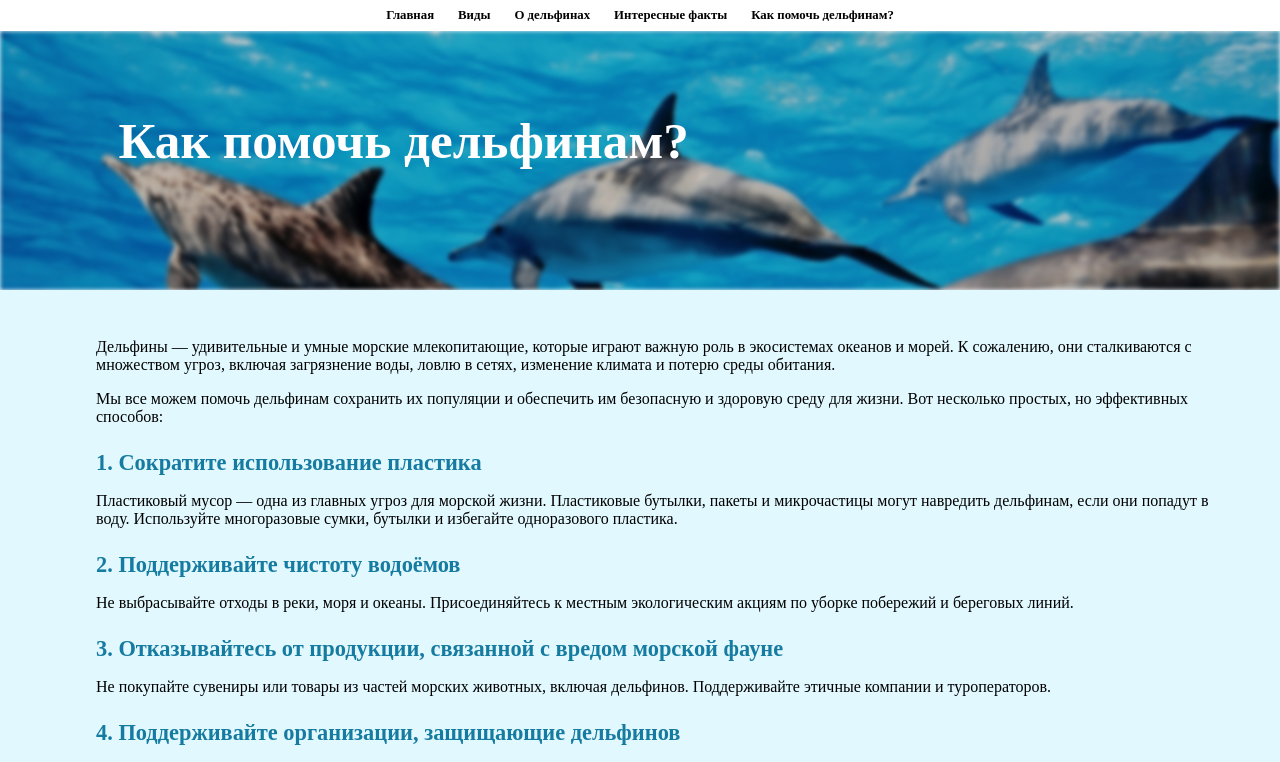
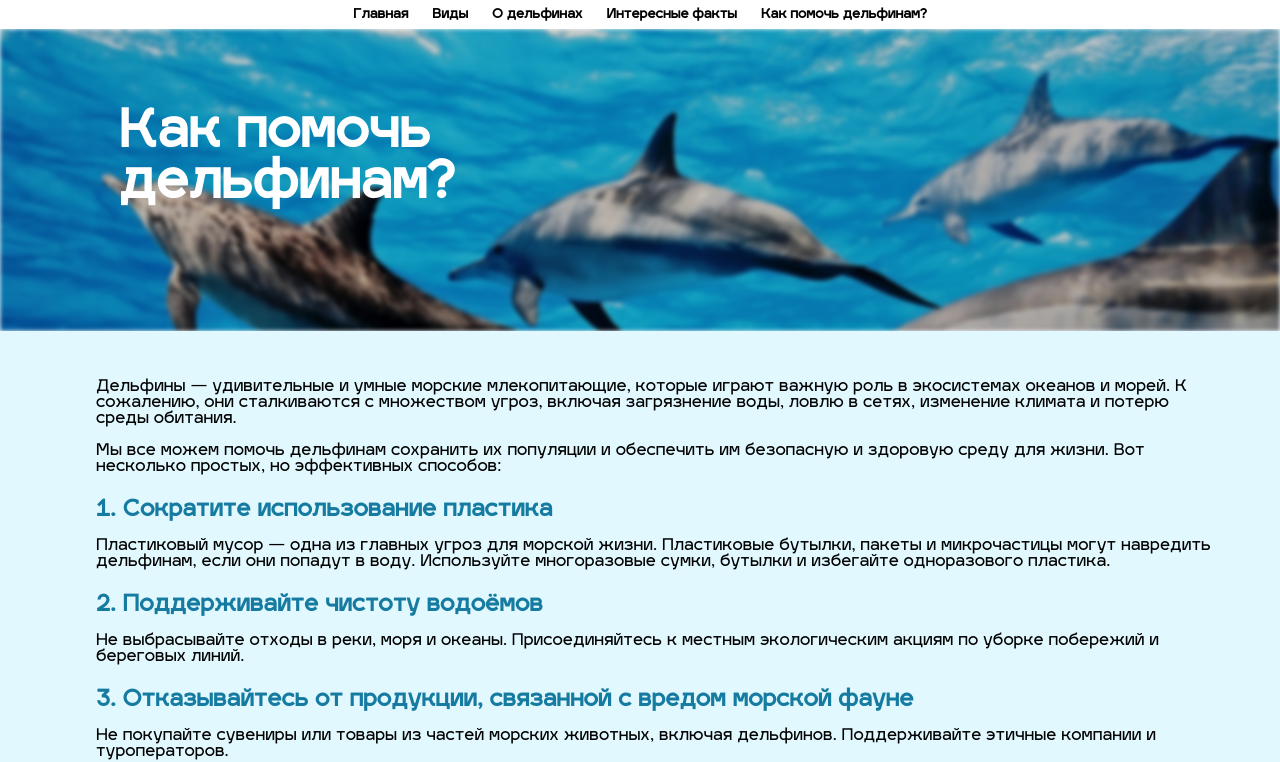
Before and after one commit to TinRoom51550542/Site-about-Dolphins, a React (Create React App) app: page /#/help in a window 1280 px wide. Shown: the top 762 px of the page. Built offline with nearby package versions, Linux system fonts and the light colour scheme.

Commit message:
Добавление файла шрифта

```diff
--- a/src/styles/style.css
+++ b/src/styles/style.css
@@ -1,6 +1,14 @@
+@font-face {
+  font-family: 'IgraSans';
+  src: url('../fonts/IgraSans.woff') format('woff');
+  font-weight: 400;
+  font-style: normal;
+  font-display: swap;
+}
+
 body {
     margin: 0;
-    font-family: Igra Sans;
+    font-family: 'IgraSans', sans-serif;
     background-color: #f5faff;
 }
 
```
Also changed, not shown: src/fonts/IgraSans.woff (added).
